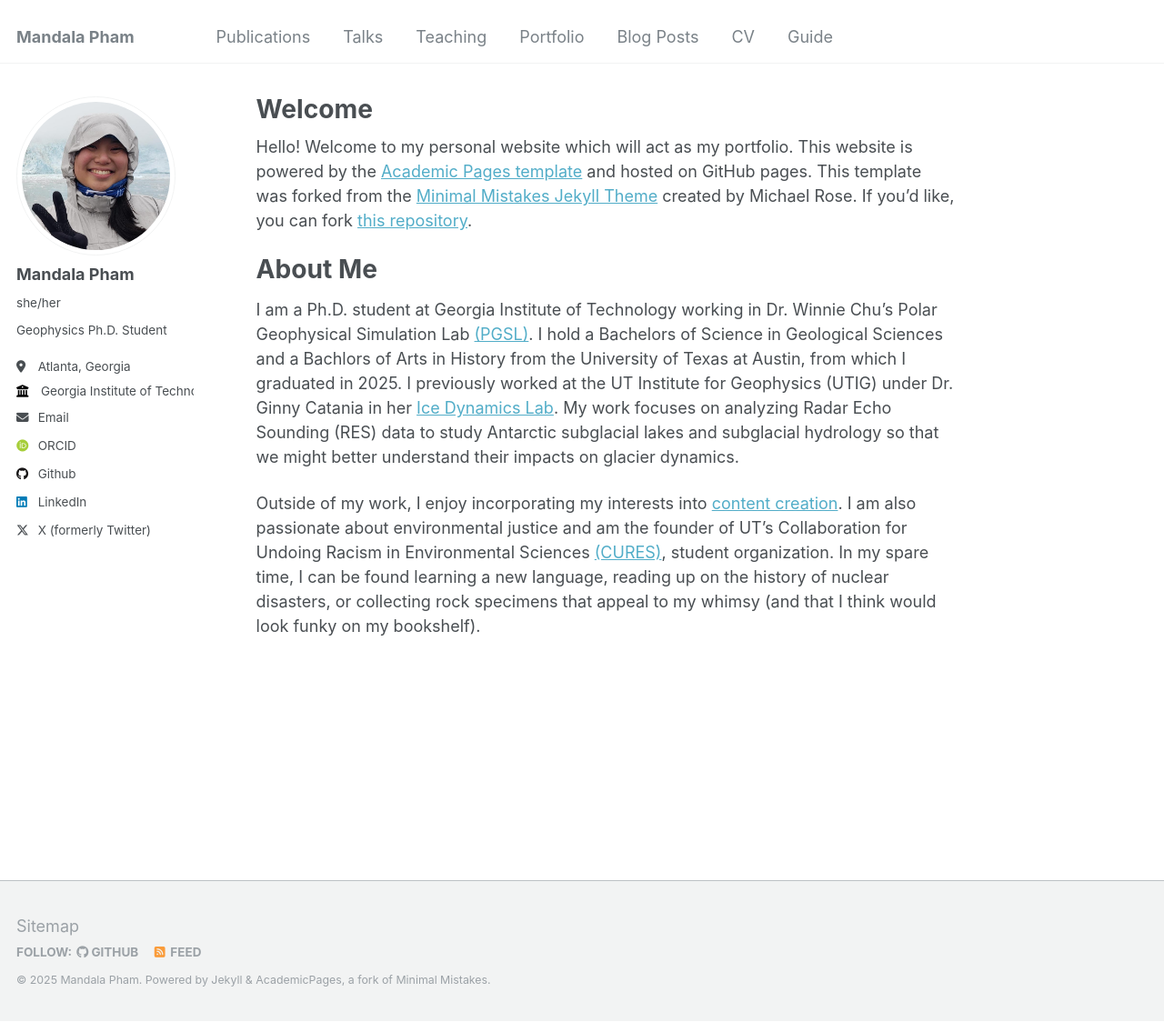
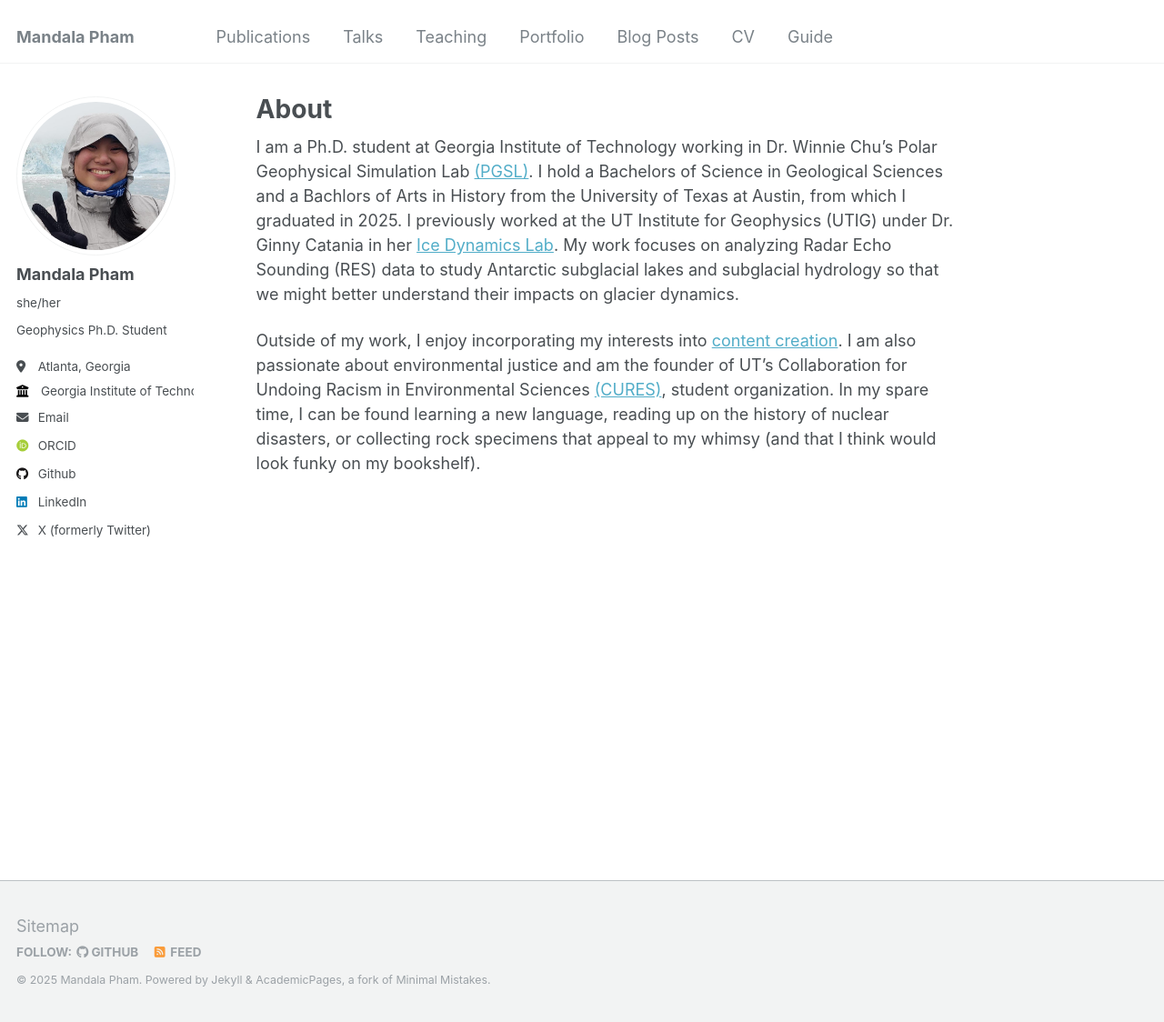
Before and after one commit to mandaphm/mandaphm.github.io, a Jekyll site: the page built from _pages/about.md, in a window 1280 px wide and 1124 px high. Shown: the whole window at 91% size. Built offline with Jekyll 4.4.1, drawn with Linux system fonts in a browser that asks for light colours; some web fonts are replaced.

Commit message:
Removed welcome

```diff
--- a/_pages/about.md
+++ b/_pages/about.md
@@ -1,16 +1,12 @@
 ---
 permalink: /
-title: "Welcome"
+title: "About"
 author_profile: true
 redirect_from:
   - /about/
   - /about.html
 ---
 
-Hello! Welcome to my personal website which will act as my portfolio. This website is powered by the [Academic Pages template](https://github.com/academicpages/academicpages.github.io) and hosted on GitHub pages. This template was forked from the [Minimal Mistakes Jekyll Theme](https://mmistakes.github.io/minimal-mistakes/) created by Michael Rose. If you'd like, you can fork [this repository](https://github.com/academicpages/academicpages.github.io).
-
-About Me
-======
 I am a Ph.D. student at Georgia Institute of Technology working in Dr. Winnie Chu's Polar Geophysical Simulation Lab [(PGSL)](https://glacier-geophys.eas.gatech.edu/). I hold a Bachelors of Science in Geological Sciences and a Bachlors of Arts in History from the University of Texas at Austin, from which I graduated in 2025. I previously worked at the UT Institute for Geophysics (UTIG) under Dr. Ginny Catania in her [Ice Dynamics Lab](http://www.catania-ice.org). My work focuses on analyzing Radar Echo Sounding (RES) data to study Antarctic subglacial lakes and subglacial hydrology so that we might better understand their impacts on glacier dynamics.
 
 Outside of my work, I enjoy incorporating my interests into [content creation](https://www.youtube.com/@chimandatv). I am also passionate about environmental justice and am the founder of UT's Collaboration for Undoing Racism in Environmental Sciences [(CURES)](https://curesut.carrd.co/), student organization. In my spare time, I can be found learning a new language, reading up on the history of nuclear disasters, or collecting rock specimens that appeal to my whimsy (and that I think would look funky on my bookshelf).
```
